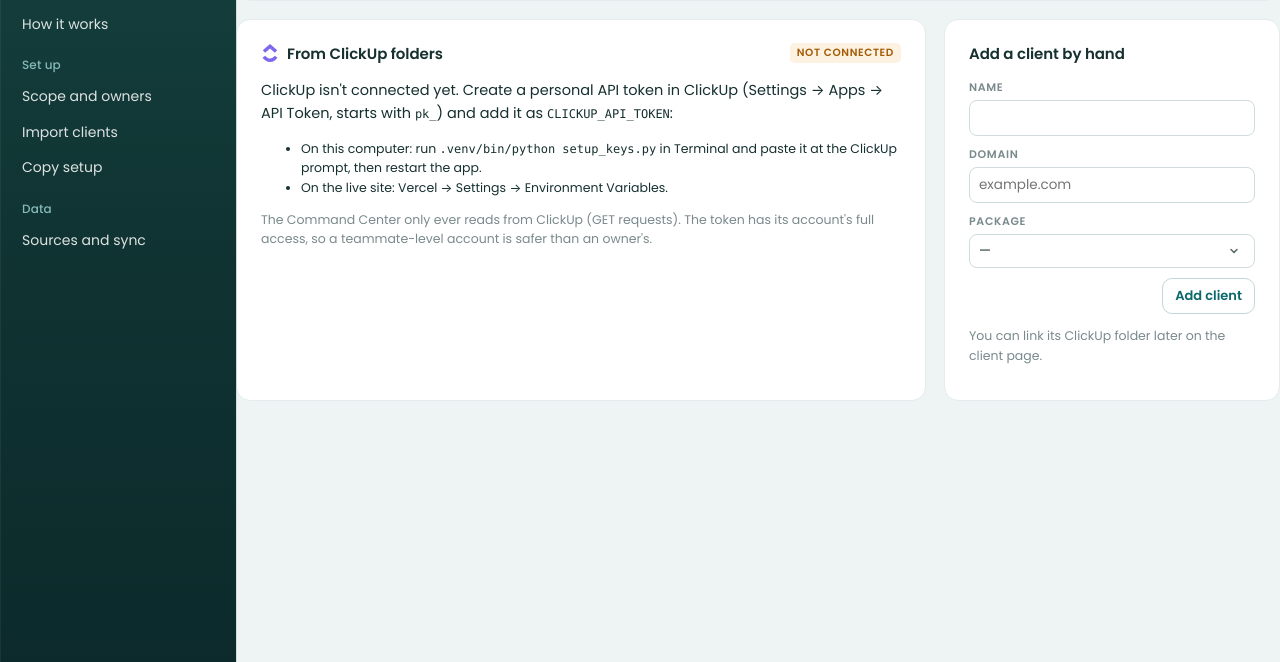
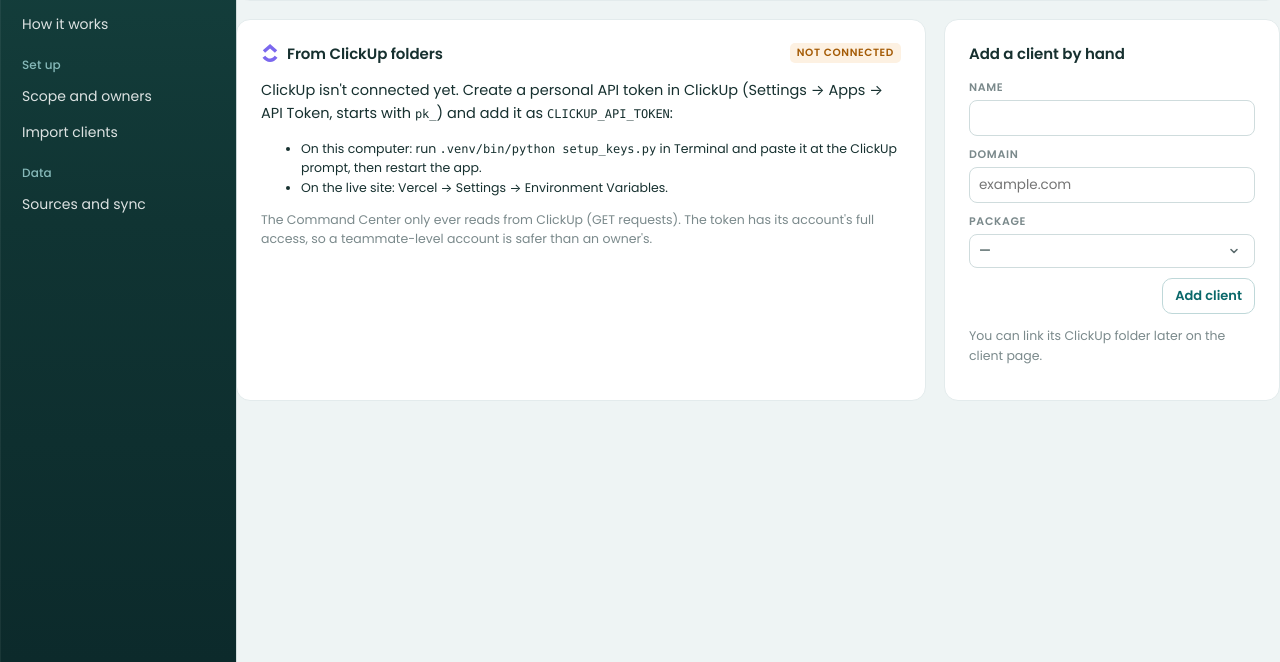
Before and after one commit to Lav1910/SEM-RE, a Python web app: template webapp/templates/cc_import.html in a window 1280 px wide. Shown: the part 138-800 px from the top of the page. Run offline with Jinja, Linux system fonts and the light colour scheme; the template is opened without the code that fills it, so the values that code supplies are empty.

Commit message:
Hide Copy setup from the Delivery menu now the live setup is imported (change 77, part 2)
The page still works at /delivery/setup if it's ever needed again.

Co-Authored-By: Claude Opus 5.5 <noreply@anthropic.com>

```diff
--- a/webapp/templates/cc_base.html
+++ b/webapp/templates/cc_base.html
@@ -12,7 +12,6 @@
   <div class="side-group">Set up</div>
   <a class="side-link {{ 'on' if cc_tab == 'cc_scope' }}" href="{{ url_for('cc_scope') }}">Scope and owners</a>
   <a class="side-link {{ 'on' if cc_tab == 'cc_import' }}" href="{{ url_for('cc_import') }}">Import clients</a>
-  <a class="side-link {{ 'on' if cc_tab == 'cc_transfer' }}" href="{{ url_for('cc_transfer') }}">Copy setup</a>
   <div class="side-group">Data</div>
   <a class="side-link {{ 'on' if cc_tab == 'cc_sync' }}" href="{{ url_for('cc_sync') }}">Sources and sync</a>
   {% if nav.spaces %}
```
